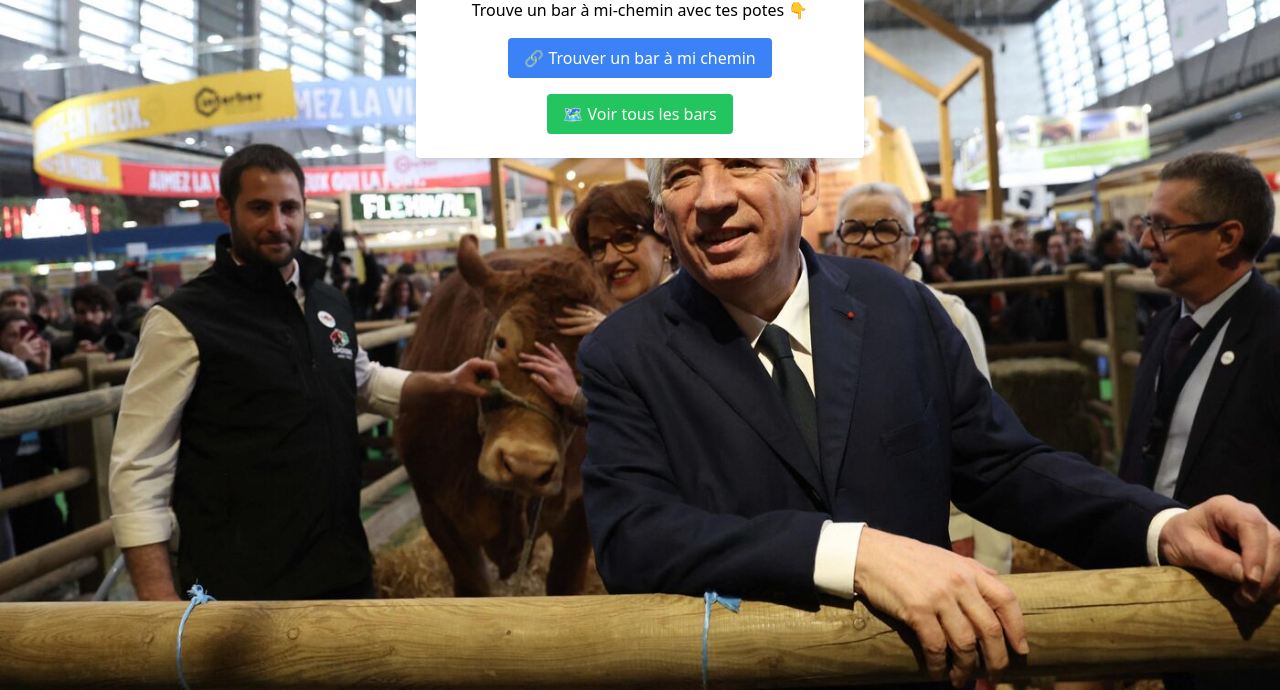
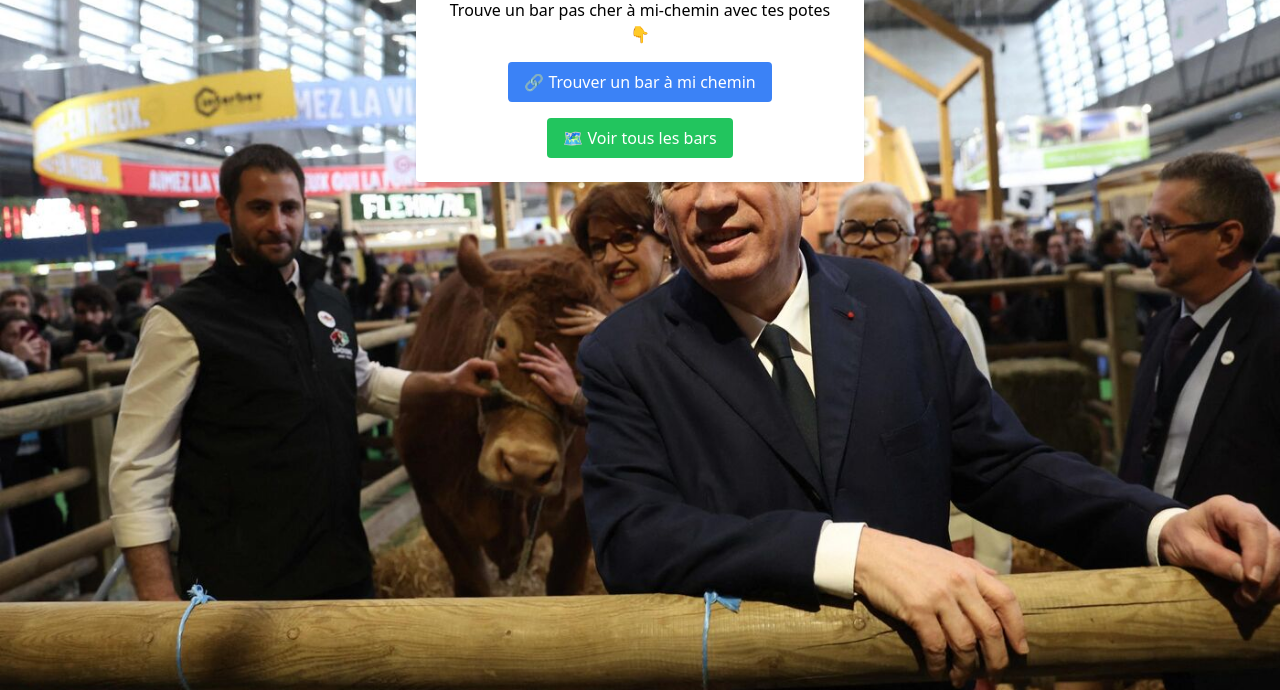
Before and after one commit to CaluGl/boire-facile-frontend, a plain HTML site: page index.html in a window 1280 px wide. Shown: the part 110-800 px from the top of the page. Drawn offline with nearby package versions, Linux system fonts and the light colour scheme.

Commit message:
Update index.html

```diff
--- a/index.html
+++ b/index.html
@@ -17,7 +17,7 @@
       class="bg-white p-6 rounded shadow-md text-center space-y-4 max-w-md w-full"
     >
       <h1 class="text-3xl font-bold">🍻 Boire Facile</h1>
-      <p>Trouve un bar à mi-chemin avec tes potes 👇</p>
+      <p>Trouve un bar pas cher à mi-chemin avec tes potes 👇</p>
 
       <button
         onclick="generateLink()"
```
